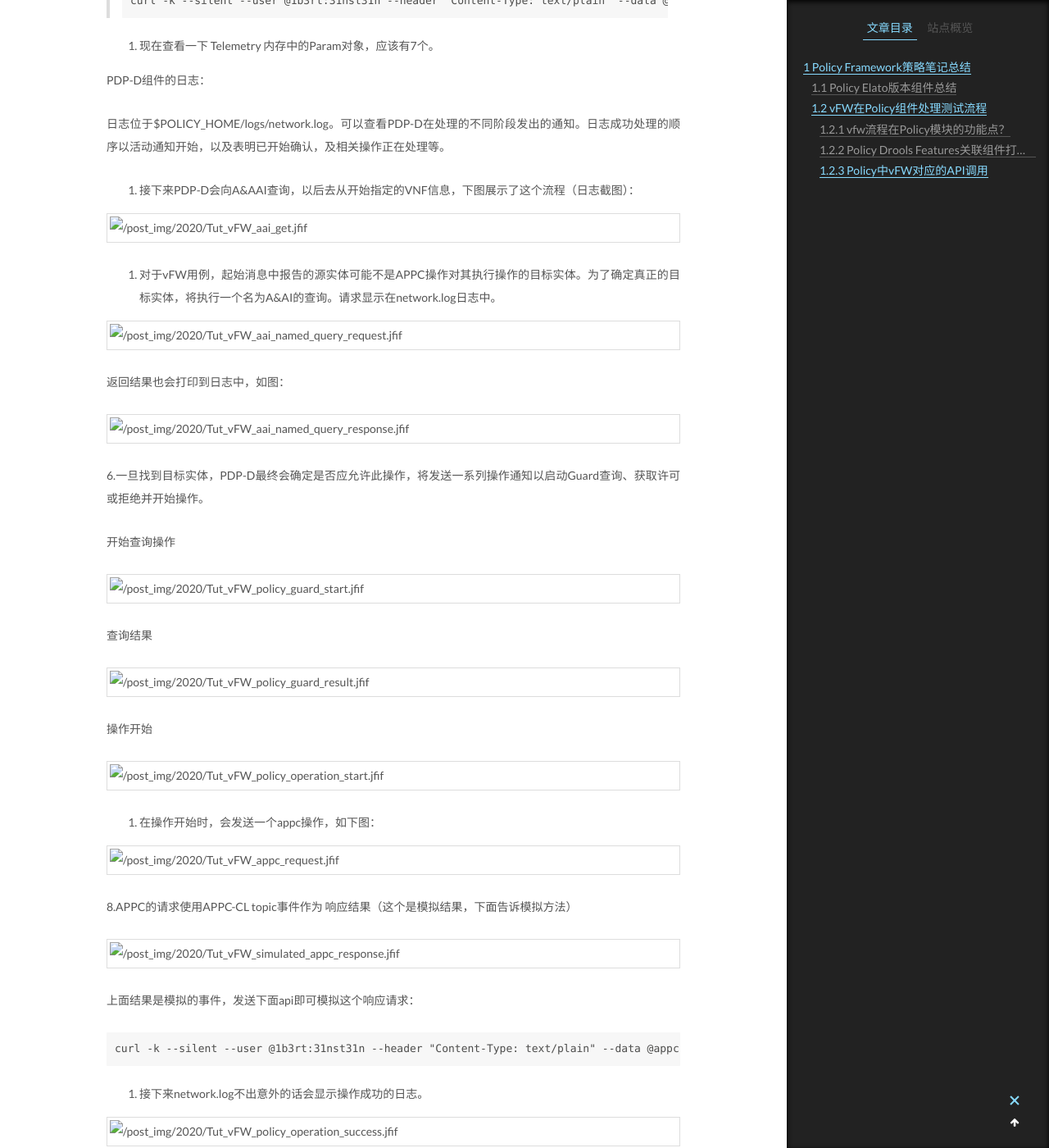
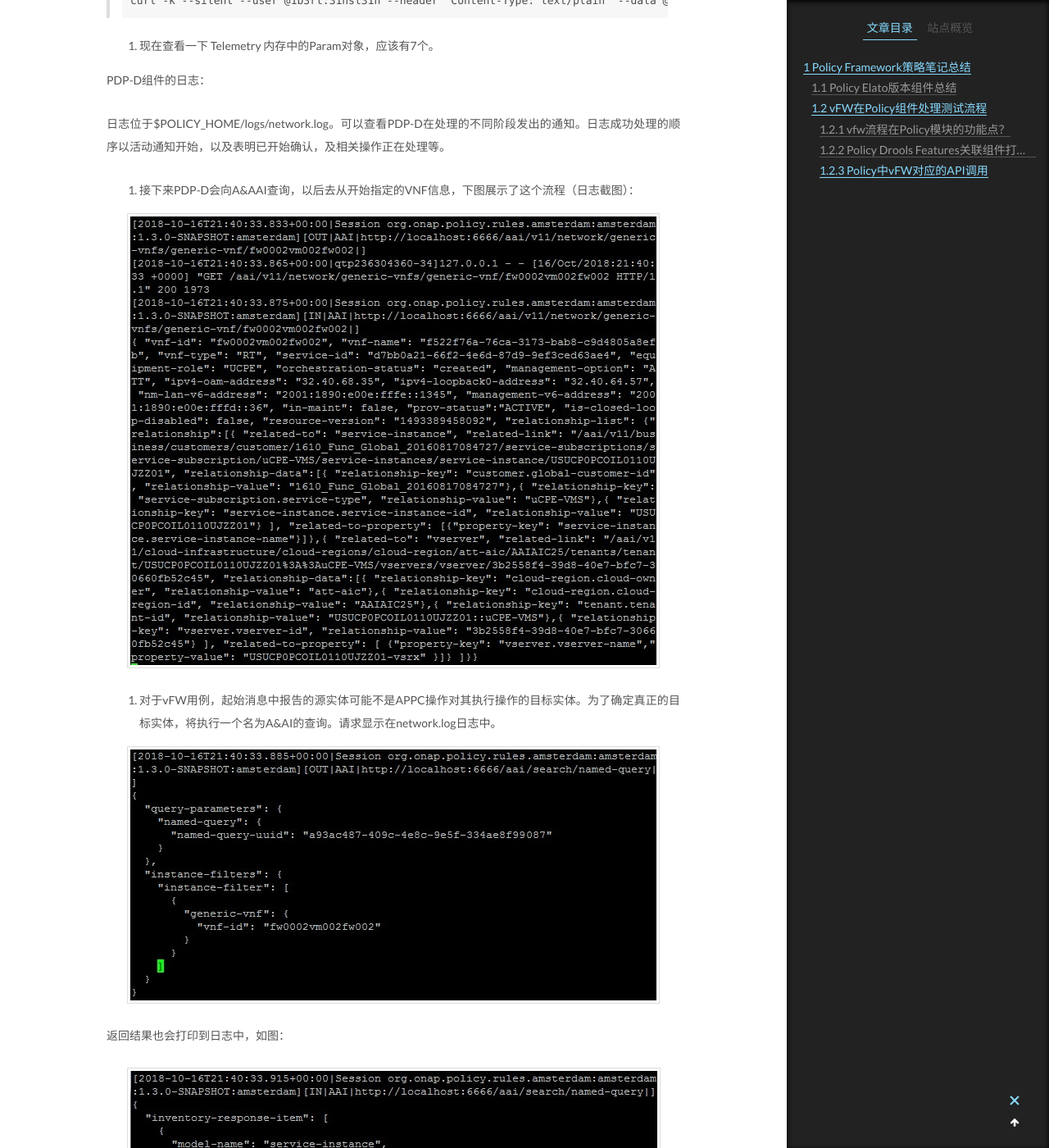
Before and after one commit to lkzlee/lkzlee.github.io, a Jekyll site: the page built from _posts/2020-03-13-Policy Framework 策略笔记总结.md, in a window 1280 px wide and 1400 px high, scrolled down 3439 px. Shown: the whole window at 82% size. Built offline with Jekyll 4.4.1, drawn with Linux system fonts in a browser that asks for light colours.

Commit message:
文档图片修正

```diff
--- a/_posts/2020-03-13-Policy Framework 策略笔记总结.md
+++ b/_posts/2020-03-13-Policy Framework 策略笔记总结.md
@@ -111,43 +111,43 @@ PDP-D组件的日志：
 
 4. 接下来PDP-D会向A&AAI查询，以后去从开始指定的VNF信息，下图展示了这个流程（日志截图）：
 
-![/post_img/2020/Tut_vFW_aai_get.jfif](Tut_vFW_aai_get.jfif)
+![Tut_vFW_aai_get.jfif](/post_img/2020/Tut_vFW_aai_get.jfif)
 
 
 
 5. 对于vFW用例，起始消息中报告的源实体可能不是APPC操作对其执行操作的目标实体。为了确定真正的目标实体，将执行一个名为A&AI的查询。请求显示在network.log日志中。
 
-![/post_img/2020/Tut_vFW_aai_named_query_request.jfif](Tut_vFW_aai_named_query_request.jfif)
+![Tut_vFW_aai_named_query_request.jfif](/post_img/2020/Tut_vFW_aai_named_query_request.jfif)
 
 返回结果也会打印到日志中，如图：
 
-![/post_img/2020/Tut_vFW_aai_named_query_response.jfif](Tut_vFW_aai_named_query_response.jfif)
+![Tut_vFW_aai_named_query_response.jfif](/post_img/2020/Tut_vFW_aai_named_query_response.jfif)
 
 6.一旦找到目标实体，PDP-D最终会确定是否应允许此操作，将发送一系列操作通知以启动Guard查询、获取许可或拒绝并开始操作。
 
 开始查询操作
 
-![/post_img/2020/Tut_vFW_policy_guard_start.jfif](Tut_vFW_policy_guard_start.jfif)
+![Tut_vFW_policy_guard_start.jfif](/post_img/2020/Tut_vFW_policy_guard_start.jfif)
 
 查询结果
 
 
 
-![/post_img/2020/Tut_vFW_policy_guard_result.jfif](Tut_vFW_policy_guard_result.jfif)
+![Tut_vFW_policy_guard_result.jfif](/post_img/2020/Tut_vFW_policy_guard_result.jfif)
 
 操作开始
 
-![/post_img/2020/Tut_vFW_policy_operation_start.jfif](Tut_vFW_policy_operation_start.jfif)
+![Tut_vFW_policy_operation_start.jfif](/post_img/2020/Tut_vFW_policy_operation_start.jfif)
 
 
 
 7. 在操作开始时，会发送一个appc操作，如下图：
 
-![/post_img/2020/Tut_vFW_appc_request.jfif](Tut_vFW_appc_request.jfif)
+![2020/Tut_vFW_appc_request.jfif](/post_img/Tut_vFW_appc_request.jfif)
 
 8.APPC的请求使用APPC-CL topic事件作为 响应结果（这个是模拟结果，下面告诉模拟方法）
 
-![/post_img/2020/Tut_vFW_simulated_appc_response.jfif](Tut_vFW_simulated_appc_response.jfif)
+![Tut_vFW_simulated_appc_response.jfif](/post_img/2020/Tut_vFW_simulated_appc_response.jfif)
 
 上面结果是模拟的事件，发送下面api即可模拟这个响应请求：
 
@@ -159,6 +159,6 @@ curl -k --silent --user @1b3rt:31nst31n --header "Content-Type: text/plain" --da
 
 
 
-![/post_img/2020/Tut_vFW_policy_operation_success.jfif](Tut_vFW_policy_operation_success.jfif)
+![Tut_vFW_policy_operation_success.jfif](/post_img/2020/Tut_vFW_policy_operation_success.jfif)
 
 10. 最终vFW测试在Policy决策验证结束。处理完成后Telemetry  Param对象又只剩一个，说明策略可重入的，之前的vFw准备工作被清除，可以重新开始操作测试。
```
